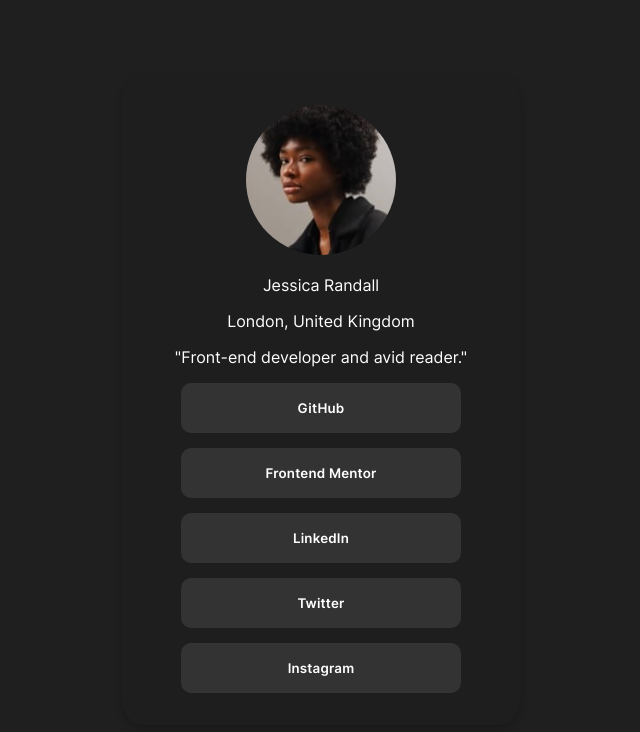
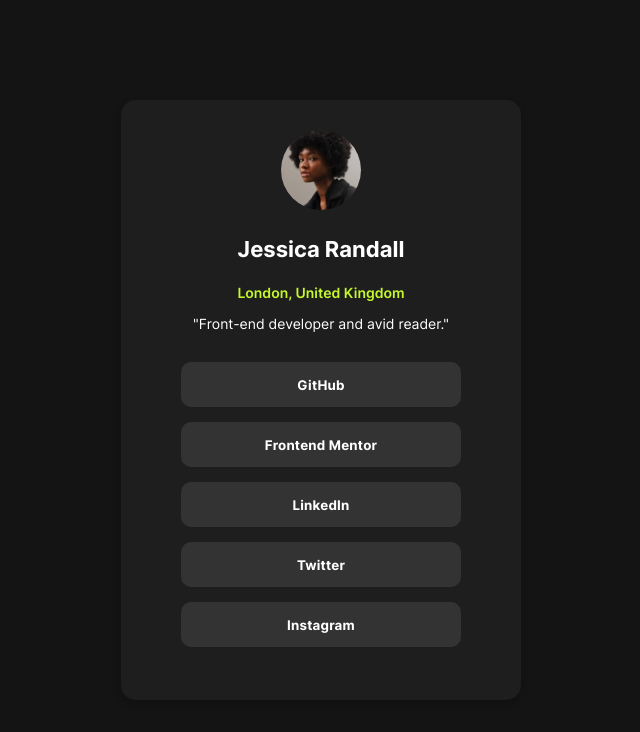
Before and after one commit to Ikamaz/social-links-profile, a plain HTML site: page index.html in a window 1280 px wide. Shown: the whole page, without its empty margins (319-959 px from the left). Drawn offline with Linux system fonts and the light colour scheme.

Commit message:
Commited

```diff
--- a/assets/css/style.css
+++ b/assets/css/style.css
@@ -2,13 +2,14 @@
     font-family: 'Inter-Bold';
     src: url('../fonts/static/Inter-Bold.ttf');
 }
+
 @font-face {
     font-family: 'Inter-Regular';
     src: url('../fonts/static/Inter-Regular.ttf')format('truetype');
     font-weight: normal;
     font-style: normal;
+}
 
-}
 @font-face {
     font-family: 'Inter-SemiBold';
     src: url('../fonts/static/Inter-SemiBold.ttf');
@@ -16,50 +17,68 @@
 
 
 body {
-    background-color: rgb(31,31,31);
+    background-color: rgb(20, 20, 20);
     margin: 0;
     color: white;
 }
 
-.card{
-    background-color: rgb(30,30,30);
+.card {
+    background-color: rgb(30, 30, 30);
     width: 400px;
-    height: 650px;
+    height: 600px;
     box-shadow: 0 4px 8px rgba(0, 0, 0, 0.2);
     position: absolute;
     top: 50%;
     left: 50%;
     transform: translate(-50%, -50%);
-    border-radius: 5%;
+    border-radius: 15px;
 }
-.card-assets{
+
+.card-assets {
     margin-top: 30px;
     text-align: center;
     font-family: 'Inter-Regular';
 }
-.person-img{
+
+.person-img {
     border-radius: 50%;
-    width: 150px;
+    width: 80px;
 }
 
-.socials{
-    margin-top: 10px;
+.name {
+    font-size: 22px;
+    font-family: 'Inter-Bold';
+}
+
+.place {
+    font-size: 14px;
+    font-family: 'Inter-SemiBold';
+    color: rgb(197, 248, 42);
+}
+
+.quote {
+    font-size: 14px;
+}
+
+.socials {
+    margin-top: 30px;
     display: flex;
     flex-direction: column;
     gap: 15px;
 }
+
 button {
     text-align: center;
-    background-color: rgb(51,51,51);
+    background-color: rgb(51, 51, 51);
     color: white;
     border: none;
     cursor: pointer;
     margin: 0 auto;
     width: 280px;
     border-radius: 10px;
-    height: 50px;
+    height: 45px;
     letter-spacing: 0.2px;
-    font-family: 'Inter-SemiBold';
+    font-family: 'Inter-Bold';
 }
 
 
@@ -78,6 +97,6 @@ button {
 
 
 
-.attribution{
+.attribution {
     visibility: hidden;
 }
```
Also changed, not shown: index.html (+5 -5 lines).
